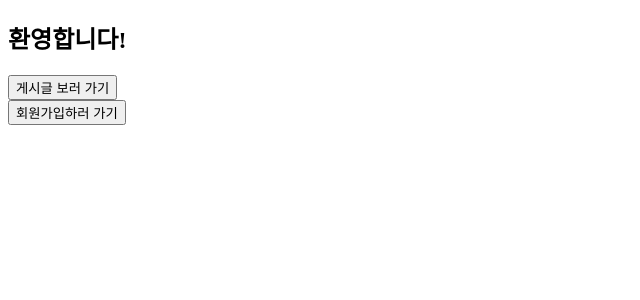
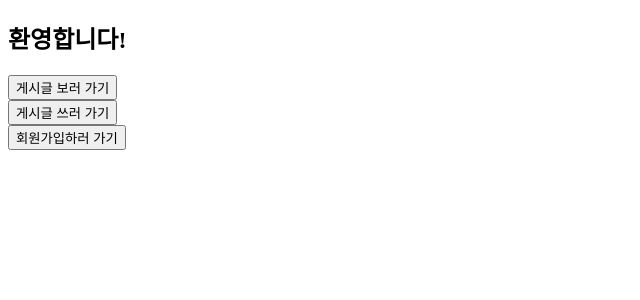
Before and after one commit to hseoy05/FourthAssignment, a React (Vite) app in the folder frontend/vite-project/: page /home in a window 1280 px wide. Shown: the top 300 px of the page, without its empty margins (0-640 px from the left). Built offline with nearby package versions, Linux system fonts and the light colour scheme.

Commit message:
home2 edit

```diff
--- a/frontend/vite-project/src/App.jsx
+++ b/frontend/vite-project/src/App.jsx
@@ -19,7 +19,7 @@ const App = () => {
         <Route path="/read/list" element={<List />} />
         <Route path="/create/writecontent" element={<WriteContent/>}/>
         <Route path="/posts/:id/edit" element={<EditContent/>}/>
-        <Route path= "/posts/:id" element={<PostDetail/>}></Route>
+        <Route path= "/posts/:id" element={<PostDetail/>}/>
         </Routes>
     </BrowserRouter>
   );
--- a/frontend/vite-project/src/pages/Home2.jsx
+++ b/frontend/vite-project/src/pages/Home2.jsx
@@ -9,6 +9,8 @@ const Home2 = () =>{
                 <h2>환영합니다!</h2>
                 <button onClick={() => navigate('/read/list')}>게시글 보러 가기</button>
                 <br></br>
+                <button onClick={() => navigate('/create/writecontent')}>게시글 쓰러 가기</button>
+                <br></br>
                 <button onClick={() => navigate('/join')}>회원가입하러 가기</button>
             </div>
         </>
```
